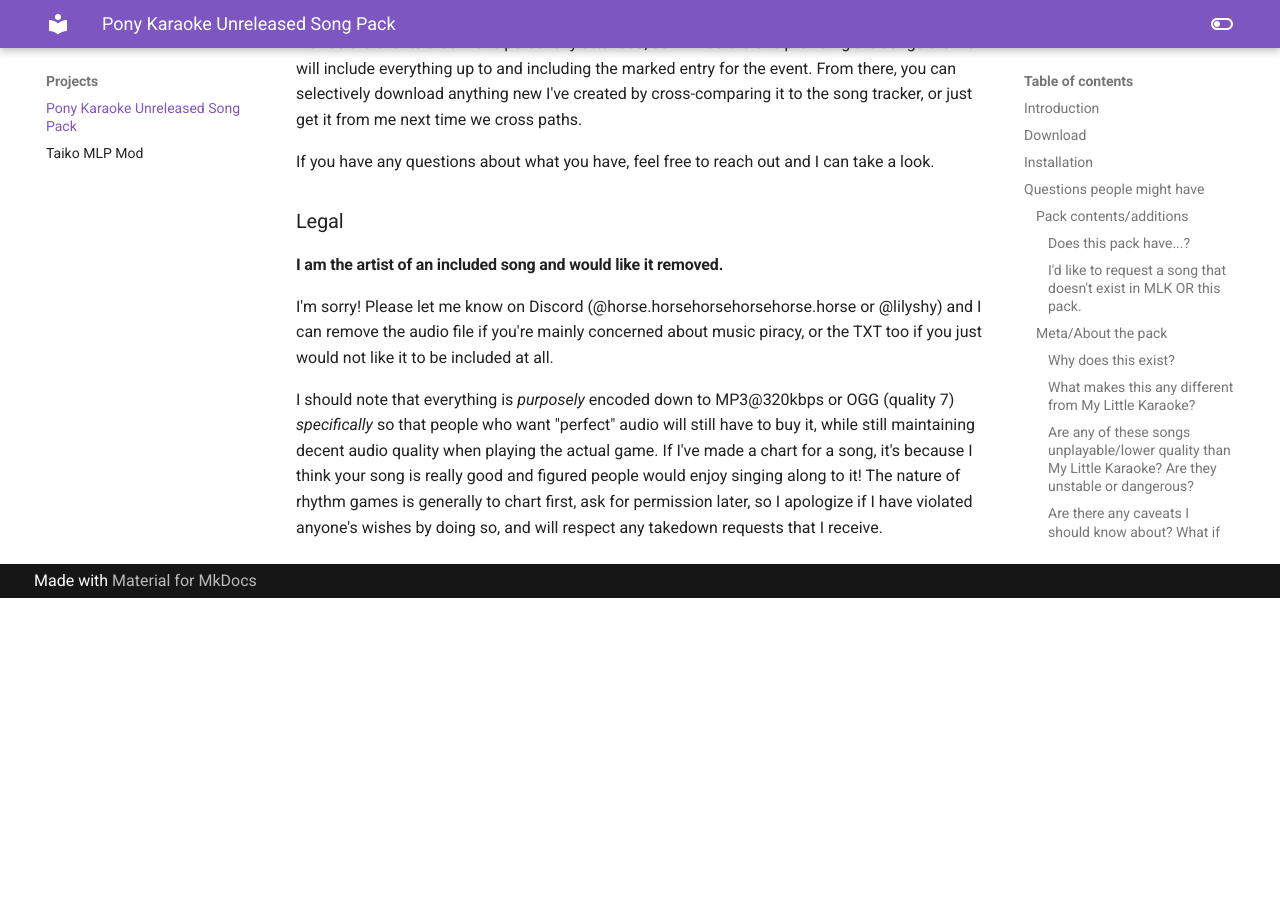
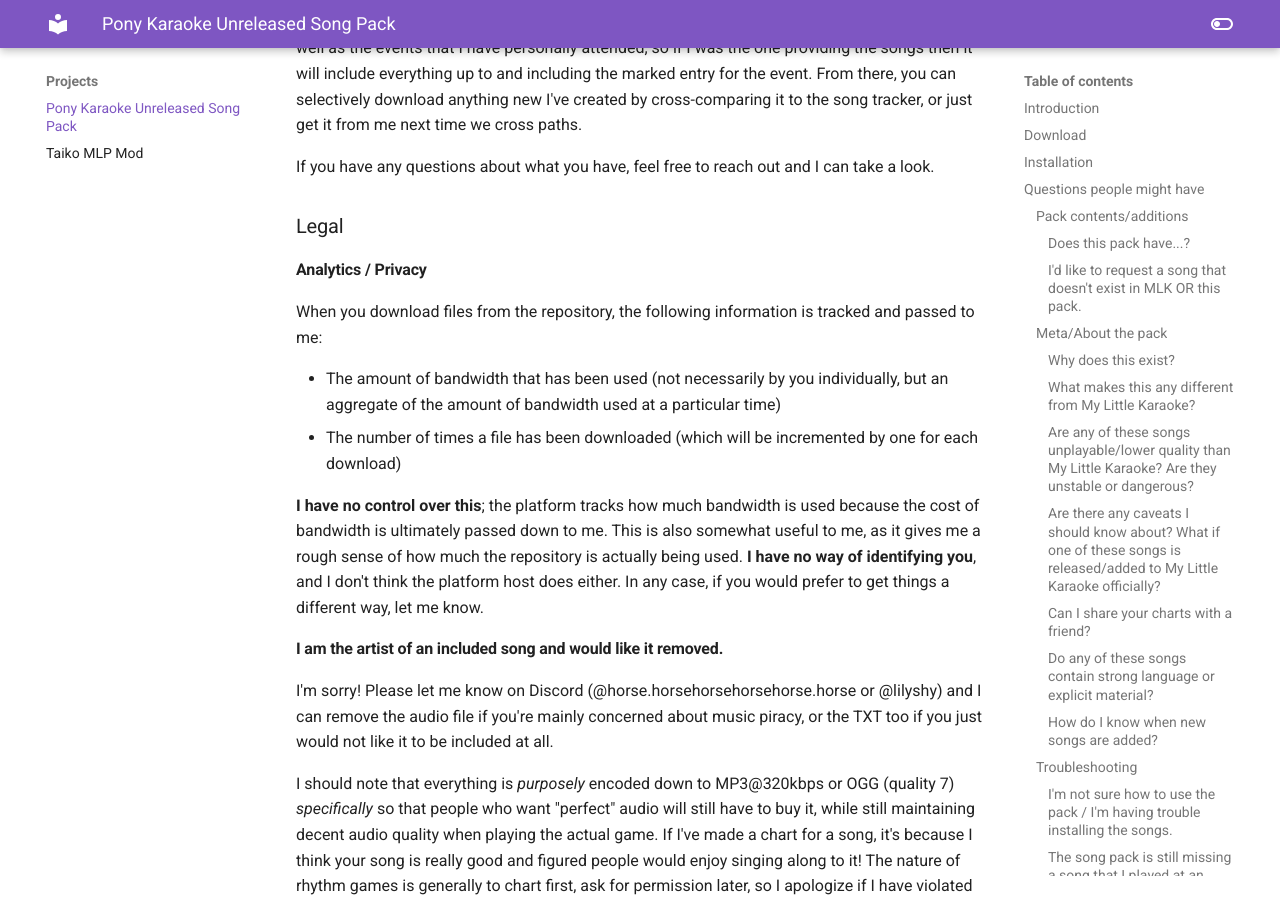
Before and after one commit to lilyuwuu/website, an MkDocs documentation site: the page built from docs/projects/pony-karaoke.md, in a window 1280 px wide and 900 px high, scrolled down 8018 px. Built offline with MkDocs 1.6.1 and Material for MkDocs 9.7.7, drawn with Linux system fonts in a browser that asks for light colours; before the commit the page ends 8616 px from its top, so only the background shows below that; some of the changed text lies outside the part shown.

Commit message:
pony karaoke: privacy/tree updates

```diff
--- a/docs/projects/pony-karaoke.md
+++ b/docs/projects/pony-karaoke.md
@@ -13,7 +13,7 @@
 - G6 songs (yes, seriously)
 - Modern (and older) fandom songs from artists such as 4everfreebrony, Koa, PrinceWhateverer, and Vylet Pony
 
-...and many more. For a full list, see my [song tracking spreadsheet](https://docs.google.com/spreadsheets/d/1WeCvwP6gfaCMreJkmoB1zXO-3RzdamK-E2U1AZ6qzK4/edit?gid=0#gid=0). (The song pack does not include songs highlighted in yellow, which are released and publicly available [here](https://mylittlekaraoke.com/store/beta/releases.html), as well as songs marked with an "N", which indicate non-pony songs.)
+...and many more. For a full list, you can check my [song tracking spreadsheet](https://docs.google.com/spreadsheets/d/1WeCvwP6gfaCMreJkmoB1zXO-3RzdamK-E2U1AZ6qzK4/edit?gid=0#gid=0). (The song pack does not include songs highlighted in yellow, which are released and publicly available [here](https://mylittlekaraoke.com/store/beta/releases.html), as well as songs marked with an "N", which indicate non-pony songs.)
 
 It also contains quality improvements for many songs included with My Little Karaoke ('reworks'), which will generally make scoring more accurate, increasing the number of points you will get when the song is sung correctly.
 
@@ -142,7 +142,7 @@
 - (new release) Vylet Pony - ANTONYMPH
 - (new release) Vylet Pony - BONNIE
 
-### How do I know when new songs are added?
+#### How do I know when new songs are added?
 
 I try my best to post anything I make on the My Little Karaoke Discord on **Sundays**, so check back around then. This repository usually gets updated whenever anything is posted on the Discord. You can see a list of changes in the CHANGELOG.TXT in the root of the repository.
 
@@ -168,6 +168,16 @@
 
 ### Legal
 
+#### Analytics / Privacy
+
+When you download files from the repository, the following information is tracked and passed to me:
+
+- The amount of bandwidth that has been used (not necessarily by you individually, but an aggregate of the amount of bandwidth used at a particular time)
+- The number of times a file has been downloaded (which will be incremented by one for each download)
+
+**I have no control over this**; the platform tracks how much bandwidth is used because the cost of bandwidth is ultimately passed down to me. This is also somewhat useful to me, as it gives me a rough sense of how much the repository is actually being used. **I have no way of identifying you**, and I don't think the platform host does either. In any case, if you would prefer to get things a different way, let me know.
+
+
 #### I am the artist of an included song and would like it removed.
 
 I'm sorry! Please let me know on Discord (@horse.horsehorsehorsehorse.horse or @lilyshy) and I can remove the audio file if you're mainly concerned about music piracy, or the TXT too if you just would not like it to be included at all.
```
Also changed, not shown: other parts of docs/projects/pony-karaoke.md (+1 -1 lines).
